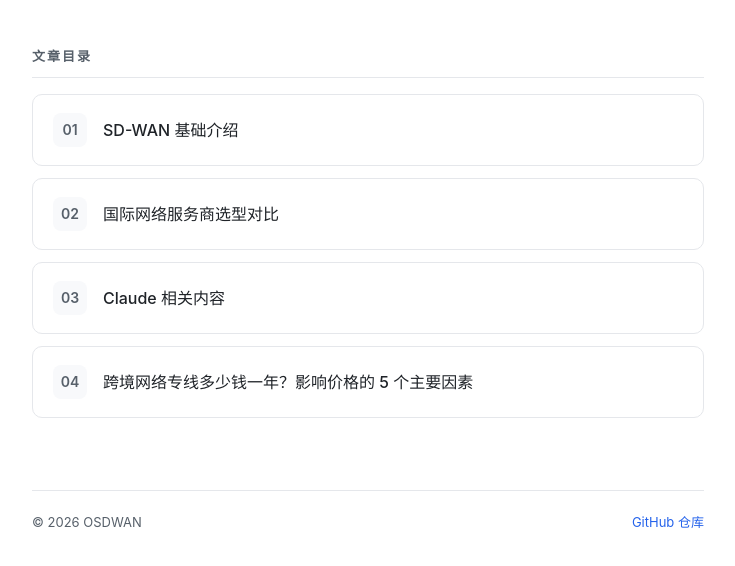
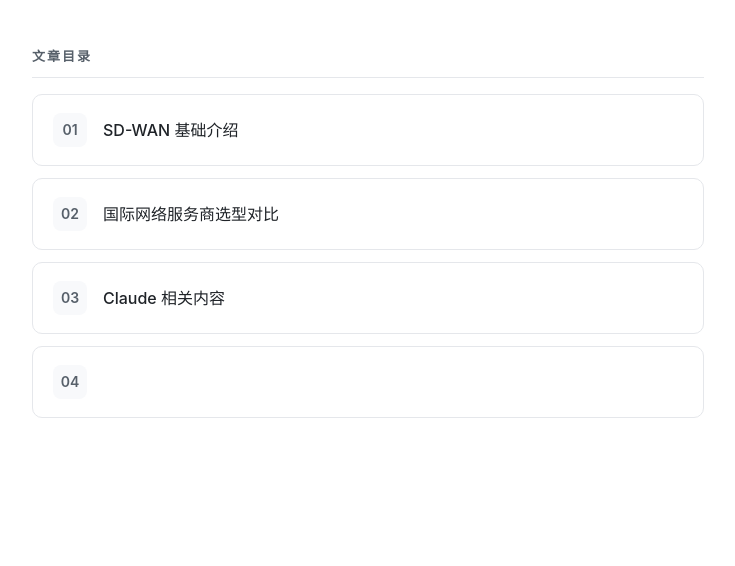
Before and after one commit to osdwan/osdwan.github.io, a plain HTML site: page index.html in a window 1280 px wide. Shown: the part 210-776 px from the top of the page, without its empty margins (272-1007 px from the left). Drawn offline with Linux system fonts and the light colour scheme.

Commit message:
Update index.html

```diff
--- a/index.html
+++ b/index.html
@@ -153,18 +153,5 @@
           </a>
         </li>
         <li>
-          <a class="article-card" href="sdwan/跨境网络专线多少钱一年.html">
+          <a class="article-card" href="sdwan/跨境网络专线一年多少钱.html">
             <span class="article-num">04</span>
-            <span class="article-title">跨境网络专线多少钱一年？影响价格的 5 个主要因素</span>
-          </a>
-        </li>
-      </ul>
-    </main>
-
-    <footer>
-      <span>© 2026 OSDWAN</span>
-      <a href="https://github.com/osdwan/osdwan.github.io">GitHub 仓库</a>
-    </footer>
-  </div>
-</body>
-</html>
```
